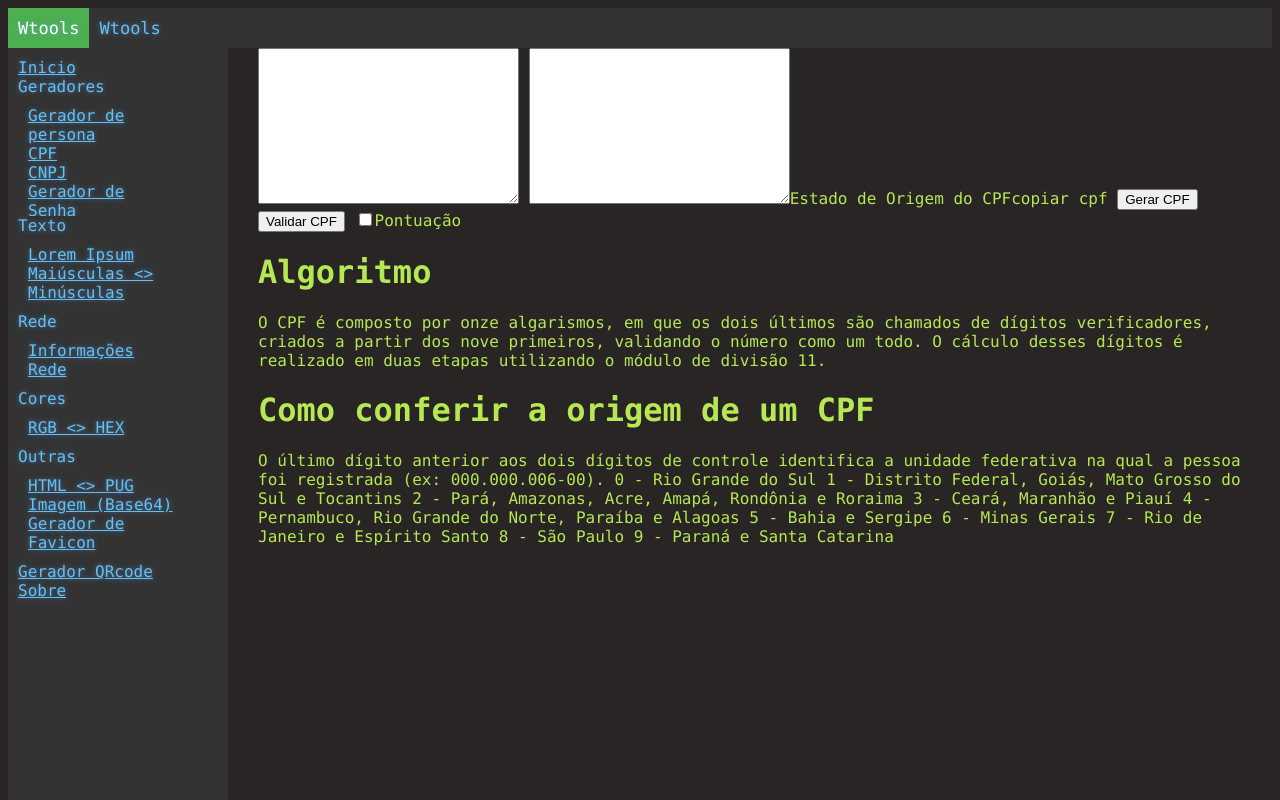
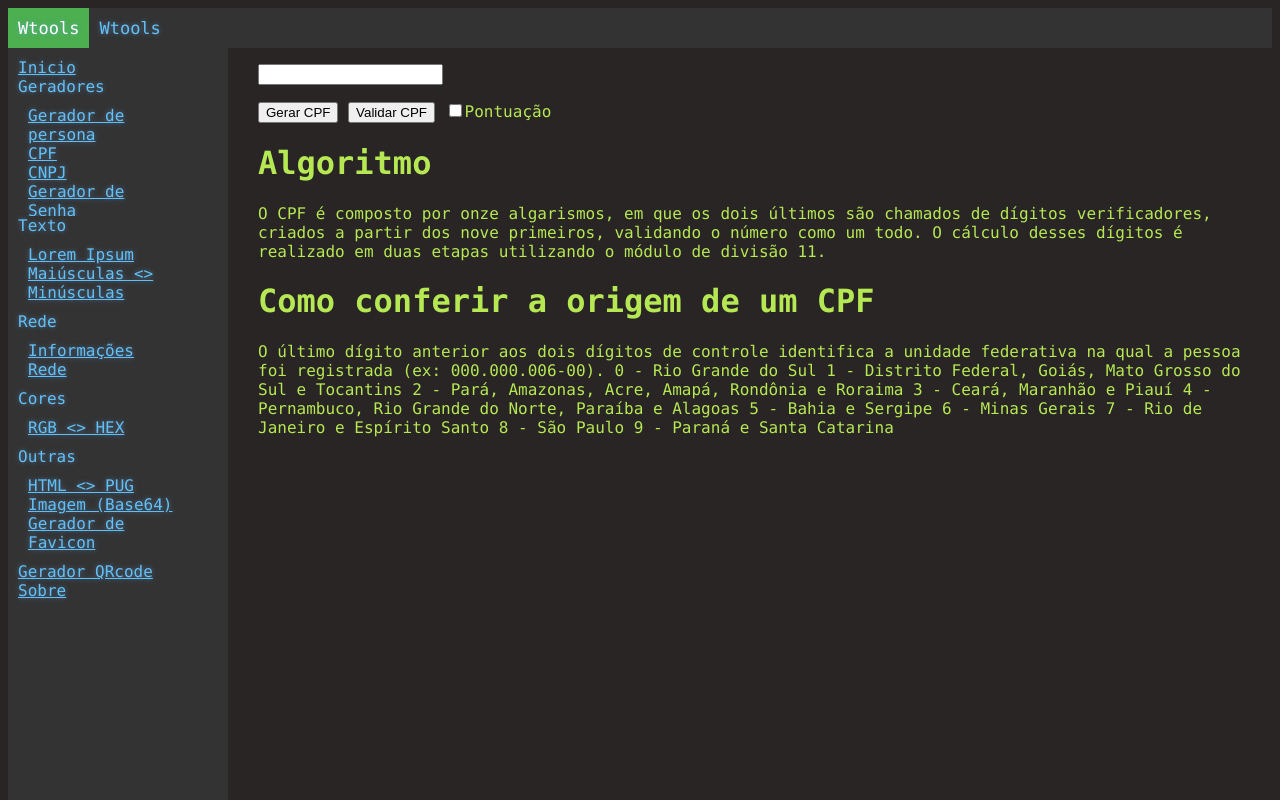
Before and after one commit to walternascimentobarroso/wtools, a website: page src/cpf.pug in a window 1280 px wide. Drawn offline with nearby package versions, Linux system fonts and the light colour scheme; files that its build step writes are made by us from their sources.

Commit message:
[ADJUST] Genarate cpf
Signed-off-by: Walter Nascimento Barroso <walter.nascimento.barroso@gmail.com>

```diff
--- a/src/cpf.pug
+++ b/src/cpf.pug
@@ -2,14 +2,15 @@ extends layout.pug
 
 block content
     form
-        textarea(name="base", cols="30", rows="10")
-        textarea(name="result", cols="30", rows="10")
-        span Estado de Origem do CPF
-        span copiar cpf
-        button Gerar CPF
-        button Validar CPF
-        input(type='checkbox')
-        | Pontuação
+        p
+            input(name="cpf")
+            //- span Estado de Origem do CPF
+            //- span copiar cpf
+        p
+            button(type='button', name='generate') Gerar CPF
+            button(type='button', name='validate') Validar CPF
+            input(type='checkbox')
+            | Pontuação
 
         div
             h1 Algoritmo
--- a/src/js/cpf.js
+++ b/src/js/cpf.js
@@ -101,8 +101,8 @@ document.addEventListener("DOMContentLoaded", function () {
         if (comPontos) cpf = '' + n1 + n2 + n3 + '.' + n4 + n5 + n6 + '.' + n7 + n8 + n9 + '-' + d1 + d2;
         else cpf = '' + n1 + n2 + n3 + n4 + n5 + n6 + n7 + n8 + n9 + d1 + d2;
 
-        alert(cpf);
+        document.getElementsByName("cpf")[0].value = cpf;
     }
 
-    gerarCPF();
+    document.getElementsByName("generate")[0].addEventListener("click", () => gerarCPF());
 });
```
